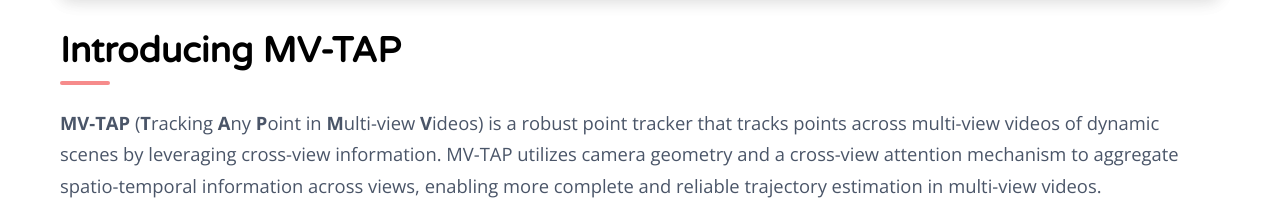
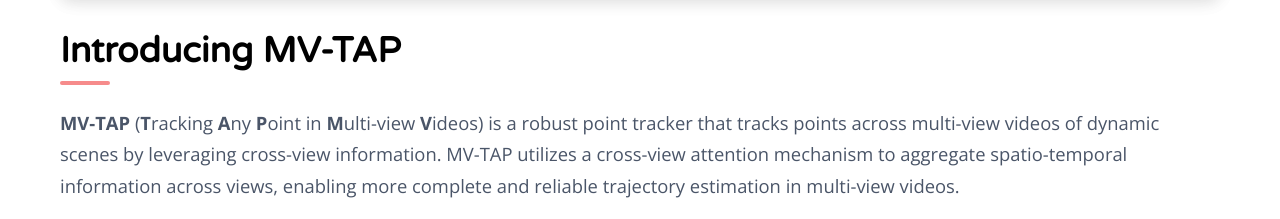
Before and after one commit to cvlab-kaist/MV-TAP, a plain HTML site: page index.html in a window 1280 px wide. Shown: the part 581-800 px from the top of the page. Drawn offline with nearby package versions, Linux system fonts and the light colour scheme.

Commit message:
update teaser caption

```diff
--- a/index.html
+++ b/index.html
@@ -181,7 +181,7 @@
                 <h2>Introducing MV-TAP</h2>
                 <p class="paragraph">
                     <Strong>MV-TAP</Strong> (<Strong>T</Strong>racking <Strong>A</Strong>ny <Strong>P</Strong>oint in <Strong>M</Strong>ulti-view <Strong>V</Strong>ideos) is a robust point tracker that tracks points across multi-view videos of dynamic scenes by leveraging cross-view information.
-                    MV-TAP utilizes camera geometry and a cross-view attention mechanism to aggregate spatio-temporal information across views, enabling more complete and reliable trajectory estimation in multi-view videos.
+                    MV-TAP utilizes a cross-view attention mechanism to aggregate spatio-temporal information across views, enabling more complete and reliable trajectory estimation in multi-view videos.
                 </p>
             </div>
 
```
